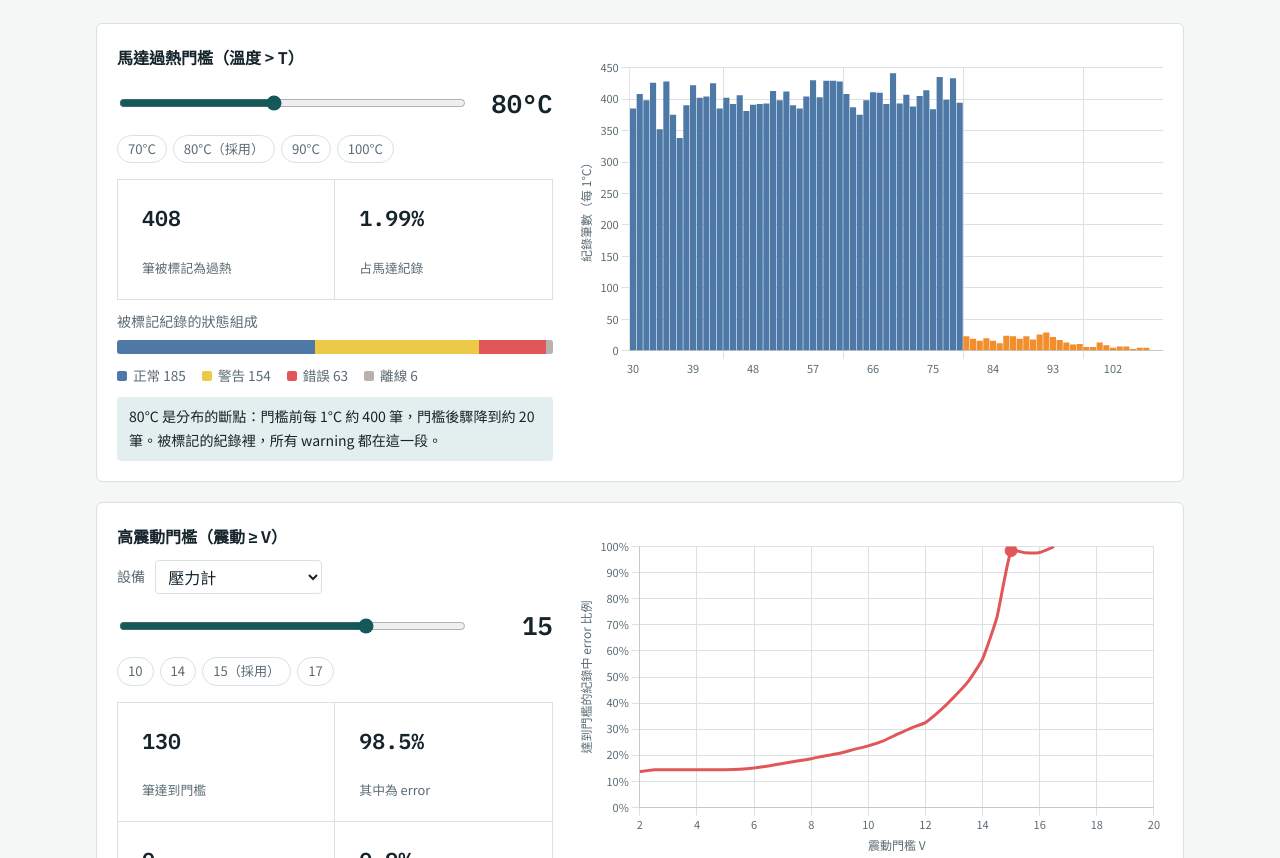
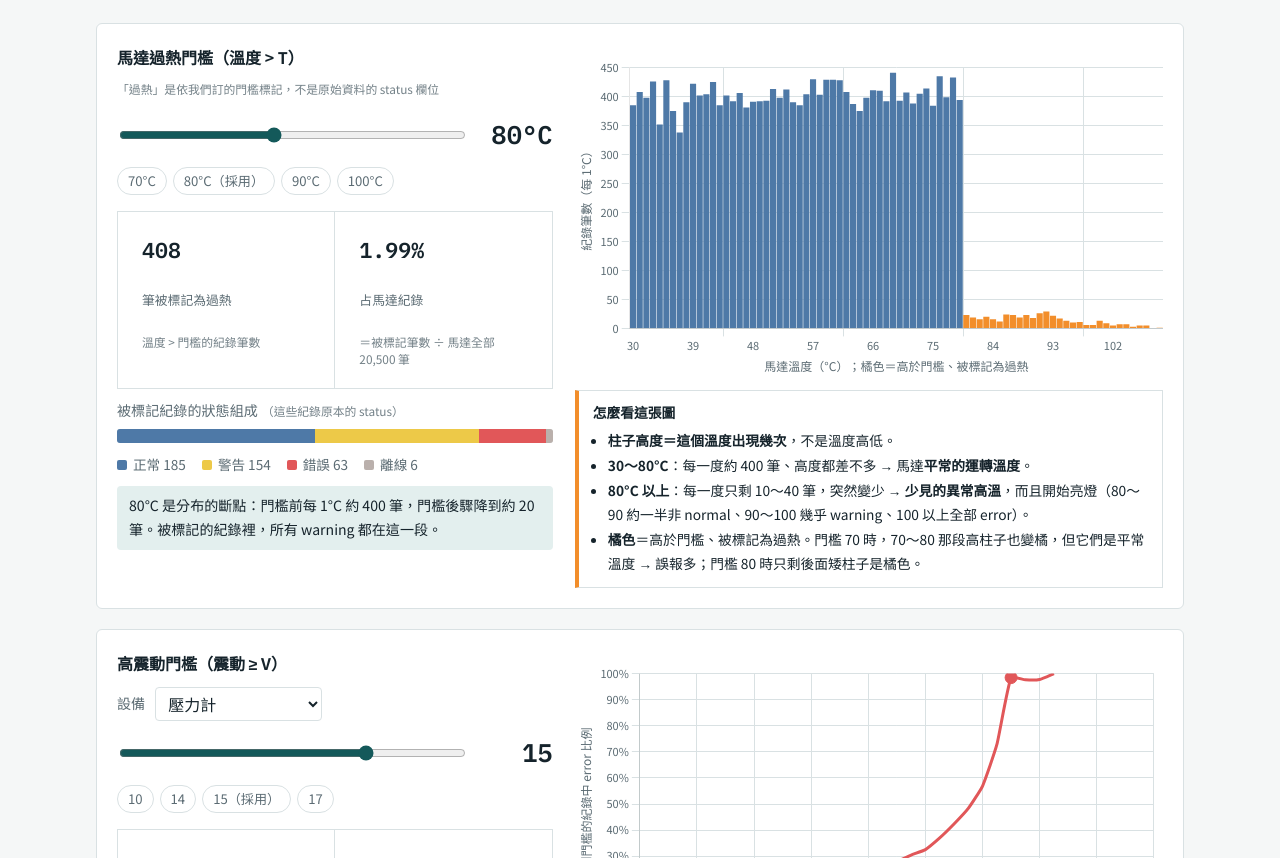
Before and after one commit to KellyChen413/iot-tableau-group, a plain HTML site: page docs/index.html in a window 1280 px wide. Shown: the part 3017-3875 px from the top of the page. Drawn offline with nearby package versions, Linux system fonts and the light colour scheme.

Commit message:
網頁：溫度模擬器加上指標說明與圖表閱讀提示
Co-Authored-By: Claude Opus 5.5 <noreply@anthropic.com>
Claude-Session: https://claude.ai/code/session_01CwzVjJhdCQjYpdrLjG13am

```diff
--- a/docs/index.html
+++ b/docs/index.html
@@ -106,6 +106,12 @@ section.block{padding-block:56px;border-top:1px solid var(--rule)}
 .readout div{background:var(--panel);padding:10px 12px;min-width:0}
 .readout .v{font-family:var(--f-mono);font-size:1.35rem;font-weight:600}
 .readout .k{font-size:.8rem;color:var(--muted)}
+.guide{margin-top:12px;background:var(--panel);border:1px solid var(--rule);border-left:4px solid var(--hot);padding:10px 14px;font-size:.86rem;line-height:1.7}
+.guide .gt{margin:0 0 4px;font-weight:700}
+.guide ul{margin:0;padding-left:1.1em}
+.guide li{margin:2px 0}
+.k2{display:block;font-size:.74rem;color:var(--muted);opacity:.85;margin-top:2px;line-height:1.5}
+.sub .k2{display:inline;margin-left:4px}
 .mix{display:flex;height:14px;border-radius:3px;overflow:hidden;background:var(--rule)}
 .mix span{display:block;height:100%}
 .hint{font-size:.88rem;background:var(--accent-soft);border-radius:4px;padding:8px 12px}
@@ -340,16 +346,23 @@ footer{border-top:1px solid var(--rule);padding-block:28px 40px;font-size:.85rem
       <div class="sim">
         <div class="control">
           <label for="t-range">馬達過熱門檻（溫度 &gt; T）</label>
+          <p class="k2" style="margin:-2px 0 6px">「過熱」是依我們訂的門檻標記，不是原始資料的 status 欄位</p>
           <div class="slider-row"><input type="range" id="t-range" min="60" max="105" step="1" value="80"><output id="t-out" for="t-range">80°C</output></div>
           <div class="presets"><button class="chip" data-tp="70">70°C</button><button class="chip" data-tp="80">80°C（採用）</button><button class="chip" data-tp="90">90°C</button><button class="chip" data-tp="100">100°C</button></div>
           <div class="readout">
-            <div><div class="v" id="t-n">408</div><div class="k">筆被標記為過熱</div></div>
-            <div><div class="v" id="t-share">1.99%</div><div class="k">占馬達紀錄</div></div>
+            <div><div class="v" id="t-n">408</div><div class="k">筆被標記為過熱</div><div class="k2">溫度 &gt; 門檻的紀錄筆數</div></div>
+            <div><div class="v" id="t-share">1.99%</div><div class="k">占馬達紀錄</div><div class="k2">＝被標記筆數 ÷ 馬達全部 20,500 筆</div></div>
           </div>
-          <div><p class="sub" style="margin-bottom:6px">被標記紀錄的狀態組成</p><div class="mix" id="t-mix"></div><div class="legend" id="t-legend"></div></div>
+          <div><p class="sub" style="margin-bottom:6px">被標記紀錄的狀態組成<span class="k2">（這些紀錄原本的 status）</span></p><div class="mix" id="t-mix"></div><div class="legend" id="t-legend"></div></div>
           <p class="hint" id="t-hint"></p>
         </div>
-        <div><div class="chart tall"><canvas id="c-tsim" aria-label="馬達溫度分布與門檻"></canvas></div></div>
+        <div><div class="chart tall"><canvas id="c-tsim" aria-label="馬達溫度分布與門檻"></canvas></div>
+          <div class="guide"><p class="gt">怎麼看這張圖</p><ul>
+            <li><b>柱子高度＝這個溫度出現幾次</b>，不是溫度高低。</li>
+            <li><b>30～80°C</b>：每一度約 400 筆、高度都差不多 → 馬達<b>平常的運轉溫度</b>。</li>
+            <li><b>80°C 以上</b>：每一度只剩 10～40 筆，突然變少 → <b>少見的異常高溫</b>，而且開始亮燈（80～90 約一半非 normal、90～100 幾乎 warning、100 以上全部 error）。</li>
+            <li><b>橘色</b>＝高於門檻、被標記為過熱。門檻 70 時，70～80 那段高柱子也變橘，但它們是平常溫度 → 誤報多；門檻 80 時只剩後面矮柱子是橘色。</li>
+          </ul></div></div>
       </div>
     </div>
 
@@ -583,7 +596,7 @@ function updateTemp(){
   if(charts['c-tsim']){const ch=charts['c-tsim']; ch.data.datasets[0].backgroundColor=cols; ch.update('none'); return;}
   make('c-tsim',{type:'bar',data:{labels,datasets:[{data:vals,backgroundColor:cols,categoryPercentage:1,barPercentage:.92}]},
     options:baseOpts({plugins:{...baseOpts().plugins,tooltip:{...baseOpts().plugins.tooltip,callbacks:{title:c=>c[0].label+'–'+(+c[0].label+1)+'°C',label:c=>fmt(c.raw)+' 筆'}}},
-      scales:{...baseOpts().scales,x:{...baseOpts().scales.x,ticks:{...baseOpts().scales.x.ticks,autoSkip:true,maxTicksLimit:9}},y:{...baseOpts().scales.y,title:{display:true,text:'紀錄筆數（每 1°C）',color:css('--muted')}}}})});
+      scales:{...baseOpts().scales,x:{...baseOpts().scales.x,title:ax('馬達溫度（°C）；橘色＝高於門檻、被標記為過熱'),ticks:{...baseOpts().scales.x.ticks,autoSkip:true,maxTicksLimit:9}},y:{...baseOpts().scales.y,title:{display:true,text:'紀錄筆數（每 1°C）',color:css('--muted')}}}})});
 }
 function updateVib(){
   const V=+vR.value, dev=vDev.value; document.getElementById('v-out').textContent=V;
```
